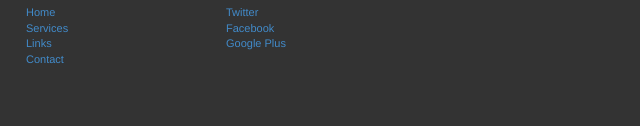
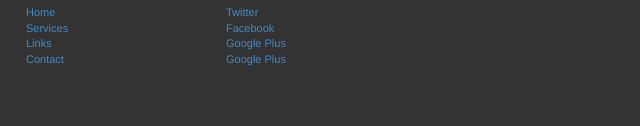
Before and after one commit to Amshika2000/finalweb, a plain HTML site: page index.html in a window 1280 px wide. Shown: the part 2536-2662 px from the top of the page, 629-1269 px from the left. Drawn offline with nearby package versions, Linux system fonts and the light colour scheme.

Commit message:
3rd commit

```diff
--- a/index.html
+++ b/index.html
@@ -463,6 +463,7 @@
 					<li><a href="#">Twitter</a></li>
 					<li><a href="#">Facebook</a></li>
 					<li><a href="#">Google Plus</a></li>
+					<li><a href="#">Google Plus</a></li>
 				</ul>
 			</div><!-- end col-sm-2 -->
 
```
